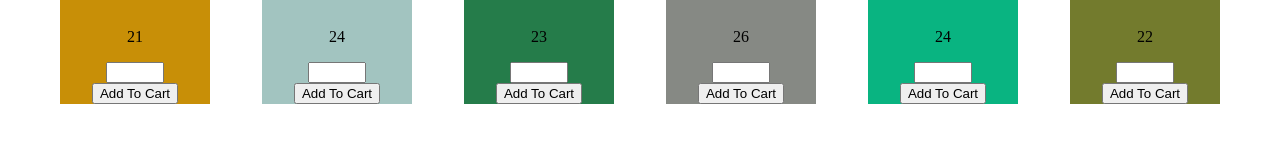
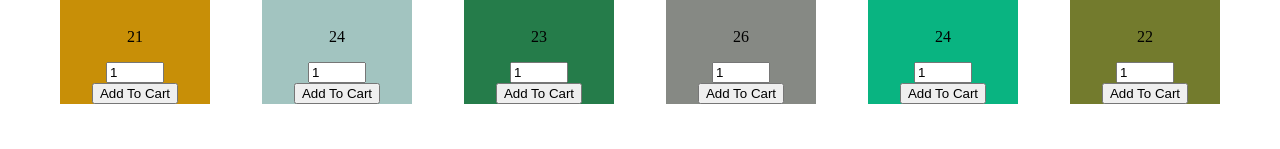
Before and after one commit to aTomWeaver/shopping-cart, a React (Create React App) app: page /shop in a window 1280 px wide. Shown: the part 151-300 px from the top of the page. Built offline with nearby package versions, Linux system fonts and the light colour scheme.

Commit message:
fix quantity reset when adding products to cart

```diff
--- a/src/components/Product.js
+++ b/src/components/Product.js
@@ -9,20 +9,28 @@ function Product({ name, price, color, addToCart }) {
     setQty(parseInt(e.target.value));
   };
 
+  const resetQty = () => {
+    let input = document.getElementById(`${name}-input`);
+    input.value = 1
+    setQty(1);
+  };
+
   return (
     <div className="product" style={{ background: color, width: "150px" }}>
       <h2>{name} milton</h2>
       <p>{price}</p>
       <input
+        id={`${name}-input`}
         style={{ width: 50 }}
         type="number"
         min="1"
+        defaultValue="1"
         onChange={handleQtyChange}
       ></input>
       <button
         onClick={() => {
           addToCart(name, qty, price);
-          setQty(1);
+          resetQty();
         }}
       >
         Add To Cart
```
